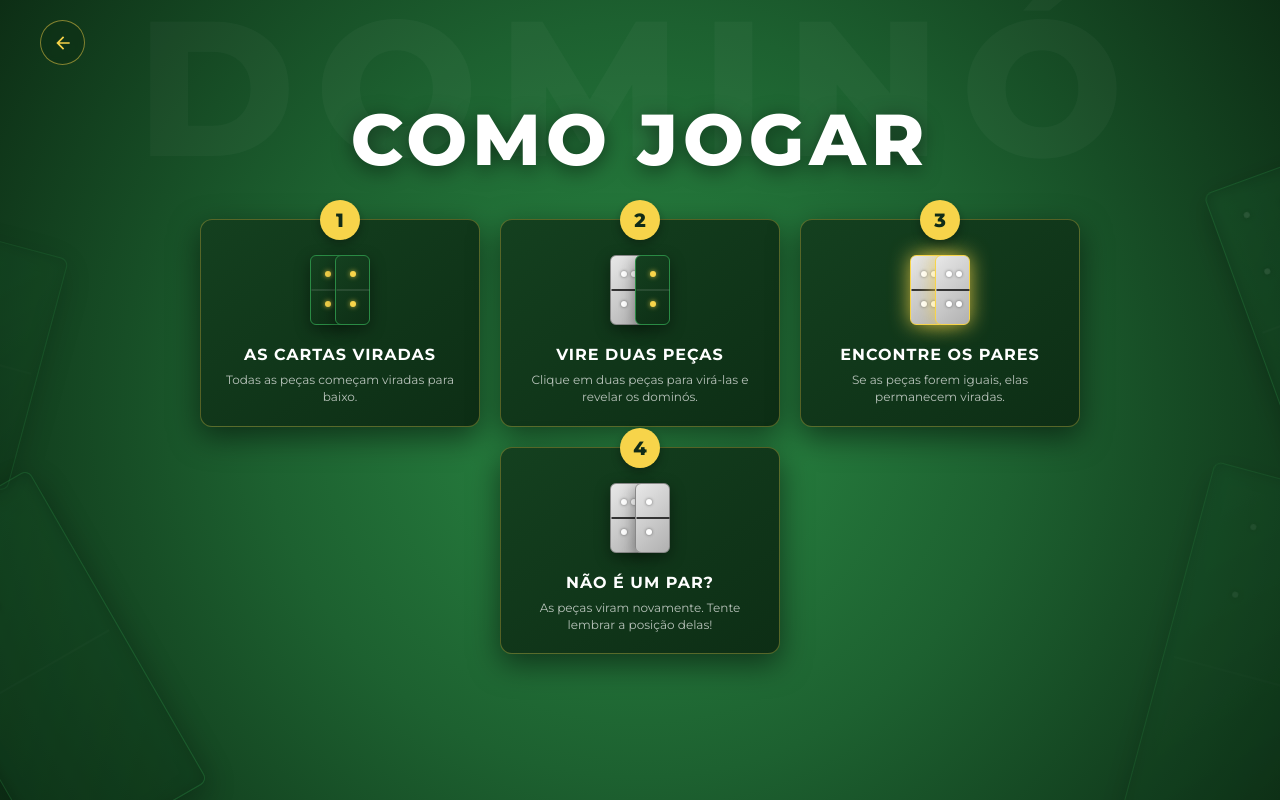
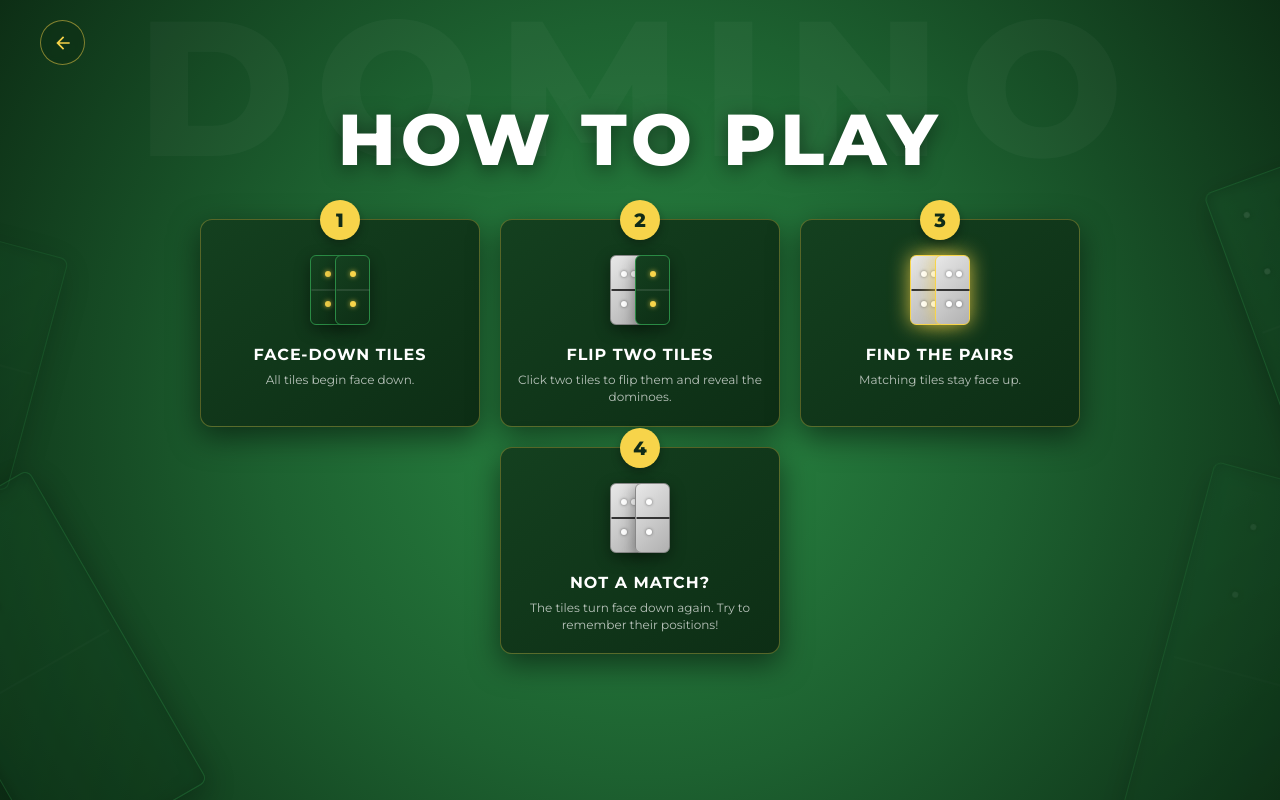
Before and after one commit to sarahzoulinyan/domino, a plain HTML site: page como-jogar.html in a window 1280 px wide. Drawn offline with Linux system fonts and the light colour scheme.

Commit message:
Translate game interface to English

```diff
--- a/como-jogar.html
+++ b/como-jogar.html
@@ -1,9 +1,9 @@
 <!DOCTYPE html>
-<html lang="pt-br">
+<html lang="en">
 <head>
     <meta charset="UTF-8">
     <meta name="viewport" content="width=device-width, initial-scale=1.0, maximum-scale=1.0, user-scalable=no">
-    <title>Dominó - Como Jogar</title>
+    <title>Domino - How to Play</title>
     <style>
         @import url('https://fonts.googleapis.com/css2?family=Montserrat:wght@200;400;600;700;800&display=swap');
 
@@ -244,7 +244,7 @@
             z-index: 2;
         }
 
-        /* Imagem (Dominós) */
+        /* Imagem (Dominos) */
         .step-image {
             height: 80px;
             margin-bottom: 15px;
@@ -351,7 +351,7 @@
 </head>
 <body>
 
-    <!-- Fundo com Dominós -->
+    <!-- Fundo com Dominos -->
     <div class="domino-bg">
         <div class="domino-piece d1">
             <div class="domino-dot" style="top: 20px; left: 20px;"></div>
@@ -379,7 +379,7 @@
 
     <!-- Header com botão de voltar -->
     <header class="game-header">
-        <a href="index.html" class="back-icon-btn" aria-label="Voltar ao Início">
+        <a href="index.html" class="back-icon-btn" aria-label="Back to Home">
             <svg viewBox="0 0 24 24">
                 <path d="M20 11H7.83l5.59-5.59L12 4l-8 8 8 8 1.41-1.41L7.83 13H20v-2z"/>
             </svg>
@@ -388,9 +388,9 @@
 
     <div class="how-to-container">
 
-        <div class="ghost-title">DOMINÓ</div>
+        <div class="ghost-title">DOMINO</div>
 
-        <h1 class="main-title">Como Jogar</h1>
+        <h1 class="main-title">How to Play</h1>
 
         <div class="steps-grid">
             <!-- Passo 1 -->
@@ -400,8 +400,8 @@
                     <div class="mini-domino dark"><div class="mini-dot gold" style="top: 15px; left: 14px;"></div><div class="mini-dot gold" style="top: 45px; left: 14px;"></div></div>
                     <div class="mini-domino dark" style="margin-left: -10px;"><div class="mini-dot gold" style="top: 15px; left: 14px;"></div><div class="mini-dot gold" style="top: 45px; left: 14px;"></div></div>
                 </div>
-                <div class="step-title">As Cartas Viradas</div>
-                <div class="step-desc">Todas as peças começam viradas para baixo.</div>
+                <div class="step-title">Face-Down Tiles</div>
+                <div class="step-desc">All tiles begin face down.</div>
             </div>
 
             <!-- Passo 2 -->
@@ -411,8 +411,8 @@
                     <div class="mini-domino"><div class="mini-dot white" style="top: 15px; left: 10px;"></div><div class="mini-dot white" style="top: 15px; left: 20px;"></div><div class="mini-dot white" style="top: 45px; left: 10px;"></div></div>
                     <div class="mini-domino dark" style="margin-left: -10px;"><div class="mini-dot gold" style="top: 15px; left: 14px;"></div><div class="mini-dot gold" style="top: 45px; left: 14px;"></div></div>
                 </div>
-                <div class="step-title">Vire Duas Peças</div>
-                <div class="step-desc">Clique em duas peças para virá-las e revelar os dominós.</div>
+                <div class="step-title">Flip Two Tiles</div>
+                <div class="step-desc">Click two tiles to flip them and reveal the dominoes.</div>
             </div>
 
             <!-- Passo 3 -->
@@ -432,8 +432,8 @@
                         <div class="mini-dot white" style="top: 45px; left: 20px;"></div>
                     </div>
                 </div>
-                <div class="step-title">Encontre os Pares</div>
-                <div class="step-desc">Se as peças forem iguais, elas permanecem viradas.</div>
+                <div class="step-title">Find the Pairs</div>
+                <div class="step-desc">Matching tiles stay face up.</div>
             </div>
 
             <!-- Passo 4 -->
@@ -443,8 +443,8 @@
                     <div class="mini-domino"><div class="mini-dot white" style="top: 15px; left: 10px;"></div><div class="mini-dot white" style="top: 15px; left: 20px;"></div><div class="mini-dot white" style="top: 45px; left: 10px;"></div></div>
                     <div class="mini-domino" style="margin-left: -10px;"><div class="mini-dot white" style="top: 15px; left: 10px;"></div><div class="mini-dot white" style="top: 45px; left: 10px;"></div></div>
                 </div>
-                <div class="step-title">Não é um Par?</div>
-                <div class="step-desc">As peças viram novamente. Tente lembrar a posição delas!</div>
+                <div class="step-title">Not a Match?</div>
+                <div class="step-desc">The tiles turn face down again. Try to remember their positions!</div>
             </div>
         </div>
 
```
